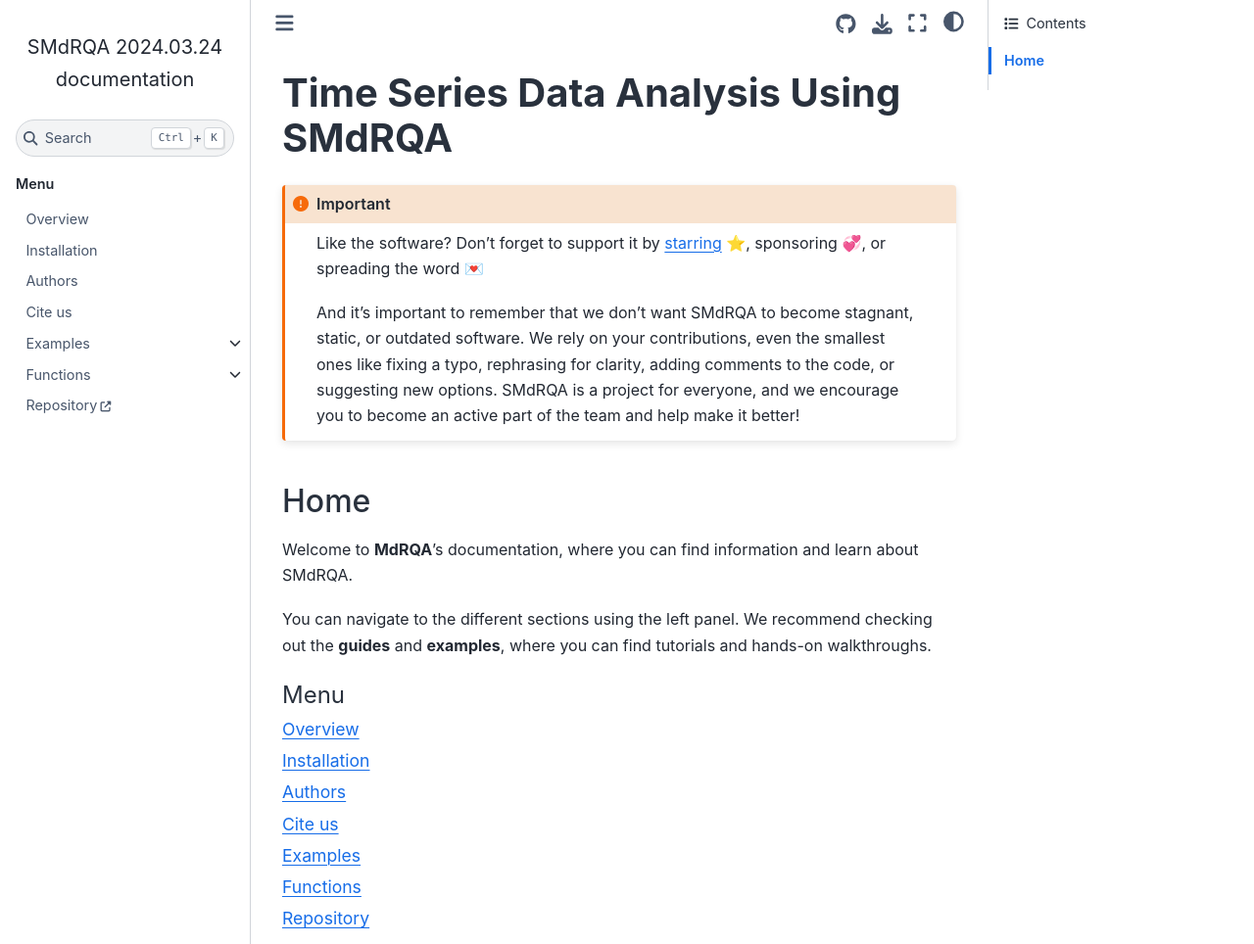
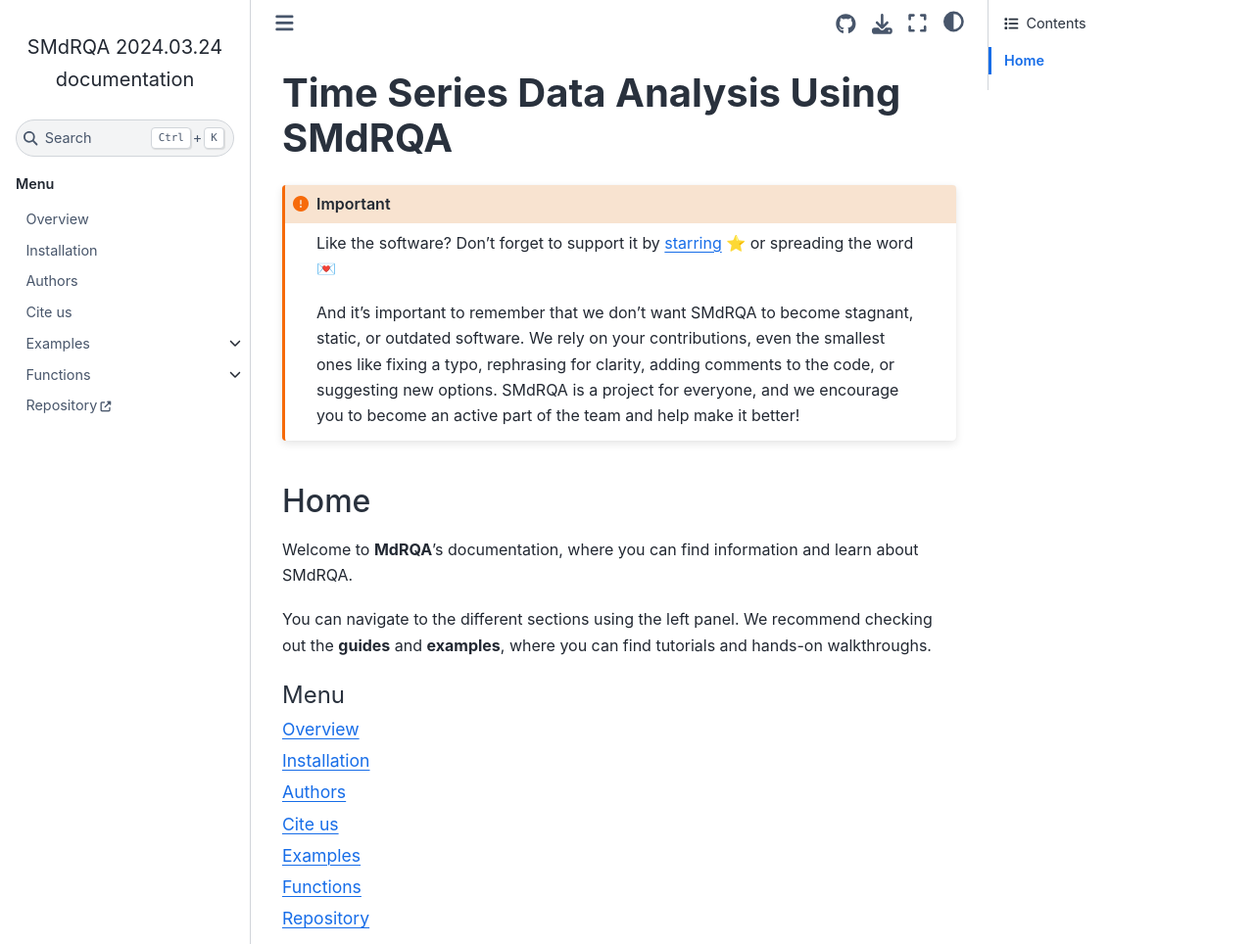
Before and after one commit to SwaragThaikkandi/SMdRQA, a Sphinx documentation site: the page built from docs/index.rst, in a window 1280 px wide and 1210 px high, cut to the strip 0-964 px from the top of the window. Shown: the whole strip at 98% size. Built offline with Sphinx 7.4.7 and the Sphinx Book theme 1.1.4, drawn with Linux system fonts in a browser that asks for light colours.

Commit message:
Update index.rst

```diff
--- a/docs/index.rst
+++ b/docs/index.rst
@@ -6,7 +6,7 @@
 
 .. important::
 
-    Like the software? Don't forget to support it by `starring <https://github.com/SwaragThaikkandi/SMdRQA>`_ |:star:|, sponsoring |:revolving_hearts:|, or spreading the word |:love_letter:|
+    Like the software? Don't forget to support it by `starring <https://github.com/SwaragThaikkandi/SMdRQA>`_ |:star:| or spreading the word |:love_letter:|
 
     And it's important to remember that we don't want SMdRQA to become stagnant, static, or outdated software. We rely on your contributions, even the smallest ones like fixing a typo, rephrasing for clarity, adding comments to the code, or suggesting new options. SMdRQA is a project for everyone, and we encourage you to become an active part of the team and help make it better!
 
```
